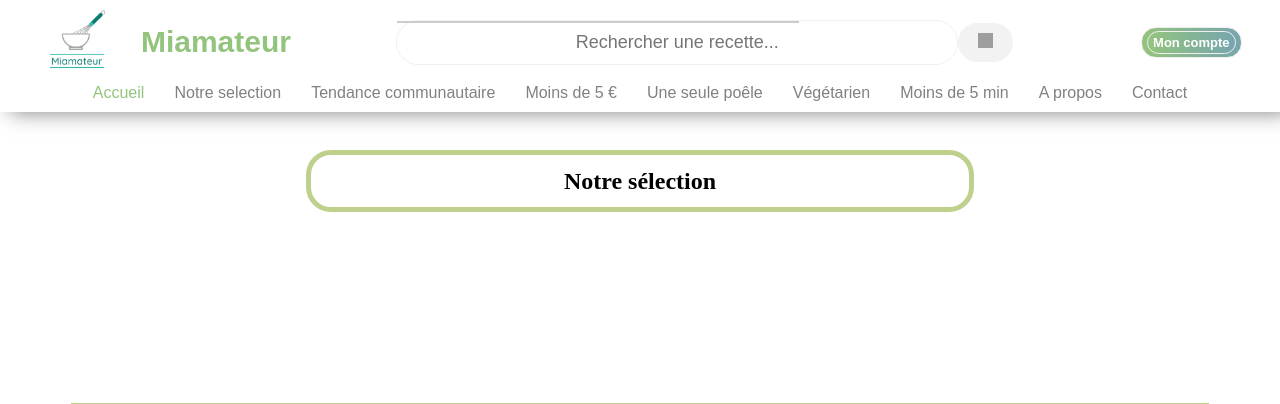
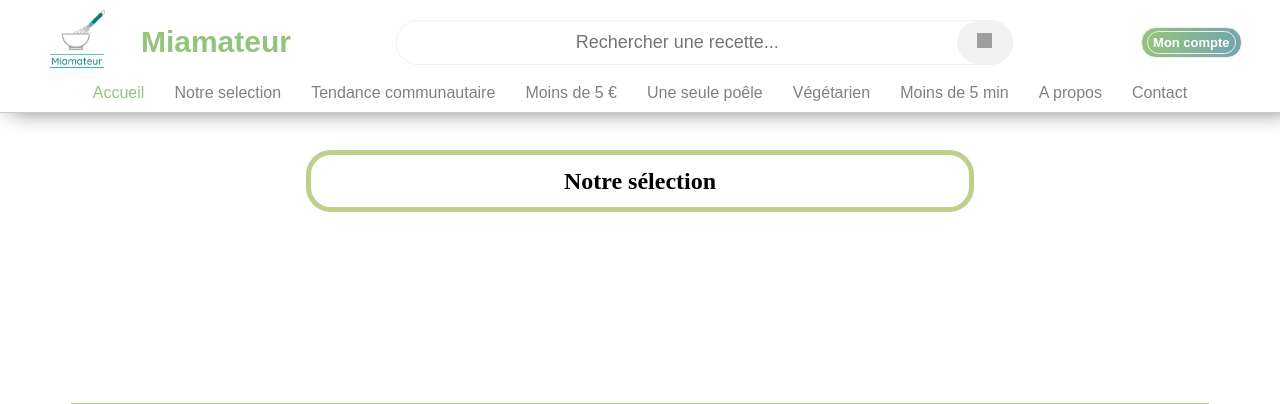
Before and after one commit to G1ul1o/Miamateur, a PHP site: page / in a window 1280 px wide. Shown: the top 404 px of the page. Run offline with PHP 8.4, Linux system fonts and the light colour scheme; data that the repository does not hold is empty; grey boxes are pictures that could not be loaded.

Commit message:
SEARCH BAR ON

```diff
--- a/index.css
+++ b/index.css
@@ -52,22 +52,26 @@ header {
 
 #suggestions-container {
     position: absolute;
-    z-index: 1;
-    background-color: white;
+    top: 100%;
+    left: 0;
+    right: 0;
+    background-color: #fff;
     border: 1px solid #ccc;
-    max-height: 300px;
-    overflow-y: scroll;
-    width: 400px;
+    border-top: none;
+    max-height: 200px;
+    overflow-y: auto;
+    z-index: 9999;
 }
 
 .suggestion {
-    padding: 10px;
+    padding: 8px;
     cursor: pointer;
 }
 
 .suggestion:hover {
     background-color: #f2f2f2;
 }
+
 
 /*pour centrer le bouton de recherche au millieu de la barre de recherche*/
 input::-webkit-input-placeholder {
--- a/index.js
+++ b/index.js
@@ -1,27 +1,21 @@
-// Récupère la barre de recherche et le conteneur de suggestions
-const searchBar = document.getElementById('input');
+const searchBar = document.getElementById('searchBar');
 const suggestionsContainer = document.getElementById('suggestions-container');
 
-// Écoute les événements de saisie dans la barre de recherche
 searchBar.addEventListener('input', () => {
-    // Récupère la valeur actuelle de la barre de recherche
     const searchString = searchBar.value;
 
-    // Envoie une requête AJAX pour récupérer les suggestions de recettes
     const xhr = new XMLHttpRequest();
     xhr.onreadystatechange = function() {
         if (this.readyState === 4 && this.status === 200) {
-            // Parse la réponse JSON
             const suggestions = JSON.parse(this.responseText);
 
-            // Affiche les suggestions dans le conteneur de suggestions
             suggestionsContainer.innerHTML = '';
             suggestions.forEach((suggestion) => {
                 const suggestionElement = document.createElement('div');
                 suggestionElement.classList.add('suggestion');
-                suggestionElement.innerText = suggestion.nom;
+                suggestionElement.innerText = suggestion;
                 suggestionElement.addEventListener('click', () => {
-                    searchBar.value = suggestion.nom;
+                    searchBar.value = suggestion;
                     suggestionsContainer.innerHTML = '';
                 });
                 suggestionsContainer.appendChild(suggestionElement);
@@ -32,9 +26,14 @@ searchBar.addEventListener('input', () => {
     xhr.send();
 });
 
-// Ferme le conteneur de suggestions lorsque l'utilisateur clique en dehors de celui-ci
 document.addEventListener('click', (event) => {
     if (!event.target.matches('.input') && !event.target.matches('.suggestion')) {
         suggestionsContainer.innerHTML = '';
     }
 });
+
+const searchButton = document.getElementById('searchButton');
+searchButton.addEventListener('click', () => {
+    const searchString = searchBar.value;
+    // Effectuer la recherche ici en utilisant la valeur de searchString
+});
--- a/index.php
+++ b/index.php
@@ -38,14 +38,12 @@
 
             <!-- barre de recherche -->
             <form class="input-wrapper" action="search.php" method="get">
-                <input type="text" class="input" name="search" placeholder="Rechercher une recette...">
+                <input type="text" class="input" id="searchBar" name="search" placeholder="Rechercher une recette...">
+                <button class="search-button" id="searchButton">
+                    <span class="search-icon"></span>
+                </button>
                 <div id="suggestions-container"></div>
             </form>
-
-            <!-- bouton de recherche -->
-            <button class="search-button">
-                <span class="search-icon"></span>
-            </button>
 
             <!-- marge centre droite -->
             <span style="margin-left: 10%;"></span>
```
Also changed, not shown: autocomplete.php (added, +20 -0 lines), recette.css (+30 -11 lines), recette.php (+7 -7 lines), search.php (+7 -7 lines).
